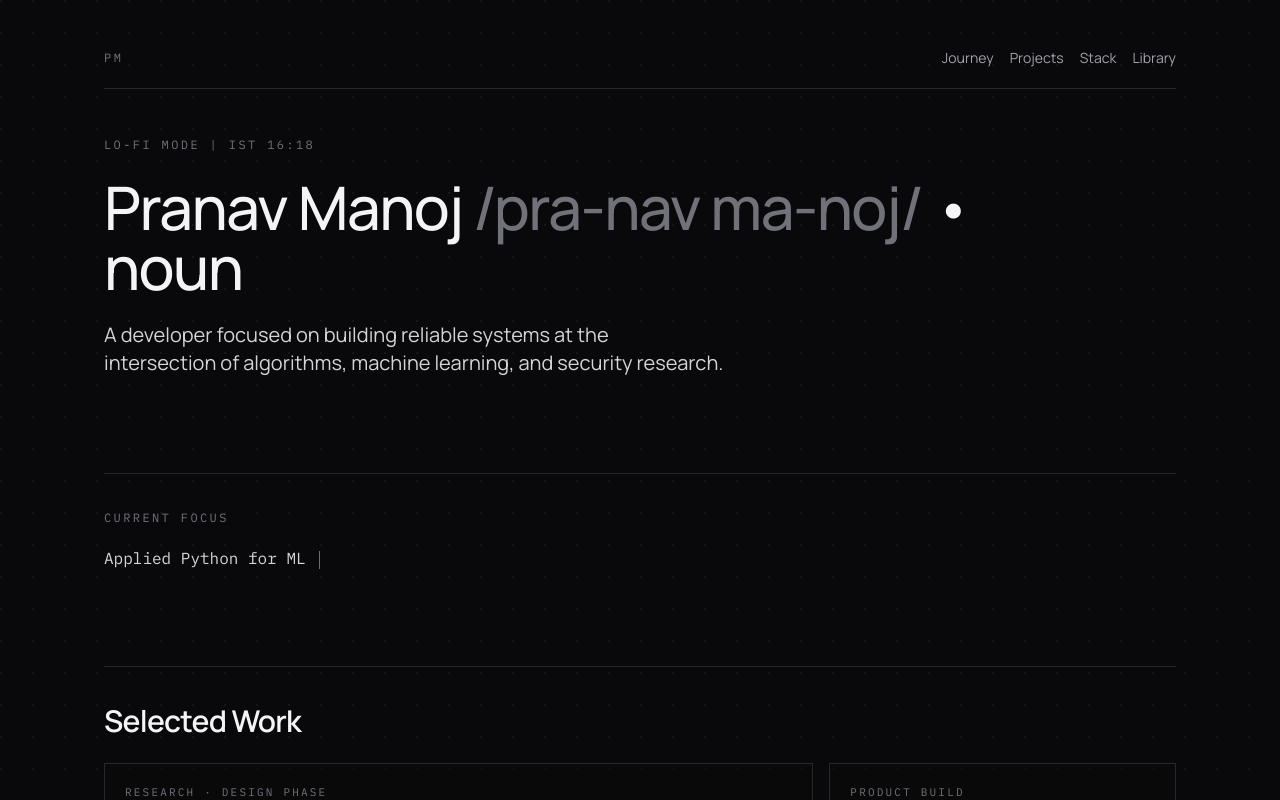
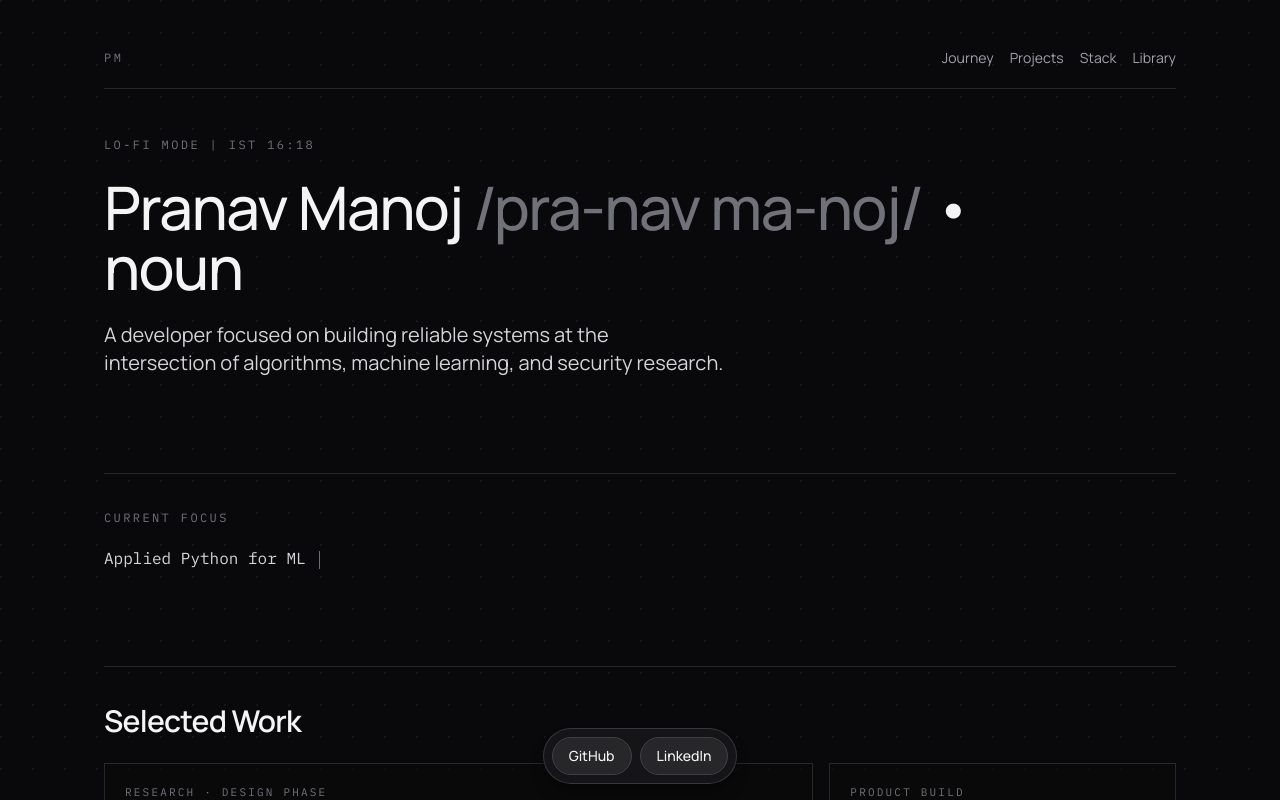
Before and after one commit to PranavManoj01/Pranav-s-Portfolio, a Next.js app: page / in a window 1280 px wide. Shown: the top 800 px of the page. Built offline with nearby package versions, Linux system fonts and the light colour scheme.

Commit message:
The floating window functionality

```diff
--- a/app/page.tsx
+++ b/app/page.tsx
@@ -4,6 +4,7 @@ import { BentoGrid } from "@/components/BentoGrid";
 import { BookCard } from "@/components/BookCard";
 import { SectionReveal } from "@/components/SectionReveal";
 import { Badge } from "@/components/ui/badge";
+import { SocialDock } from "@/components/SocialDock";
 
 const techStack = {
   Languages: ["C++", "Python", "TypeScript", "SQL"],
@@ -49,7 +50,7 @@ const books = {
 
 export default function HomePage() {
   return (
-    <main className="container-shell space-y-16 md:space-y-24">
+    <main className="container-shell space-y-16 pb-28 md:space-y-24 md:pb-32">
       <Hero />
 
       <SectionReveal>
@@ -172,6 +173,8 @@ export default function HomePage() {
           </div>
         </section>
       </SectionReveal>
+
+      <SocialDock />
     </main>
   );
 }
--- /dev/null
+++ b/components/SocialDock.tsx
@@ -0,0 +1,33 @@
+const links = [
+  {
+    label: "GitHub",
+    href: "https://github.com/PranavManoj01",
+  },
+  {
+    label: "LinkedIn",
+    href: "https://www.linkedin.com/in/pranav-punchadath-29ab4a317/",
+  },
+];
+
+export function SocialDock() {
+  return (
+    <div className="fixed inset-x-0 bottom-4 z-50 flex justify-center px-4">
+      <nav
+        aria-label="Social links"
+        className="flex items-center gap-2 rounded-full border border-zinc-700/80 bg-zinc-900/85 p-2 shadow-lg shadow-black/40 backdrop-blur"
+      >
+        {links.map((link) => (
+          <a
+            key={link.label}
+            href={link.href}
+            target="_blank"
+            rel="noreferrer noopener"
+            className="rounded-full border border-zinc-700 bg-zinc-800 px-4 py-2 text-sm font-medium text-zinc-100 transition hover:border-zinc-500 hover:bg-zinc-700"
+          >
+            {link.label}
+          </a>
+        ))}
+      </nav>
+    </div>
+  );
+}
```
